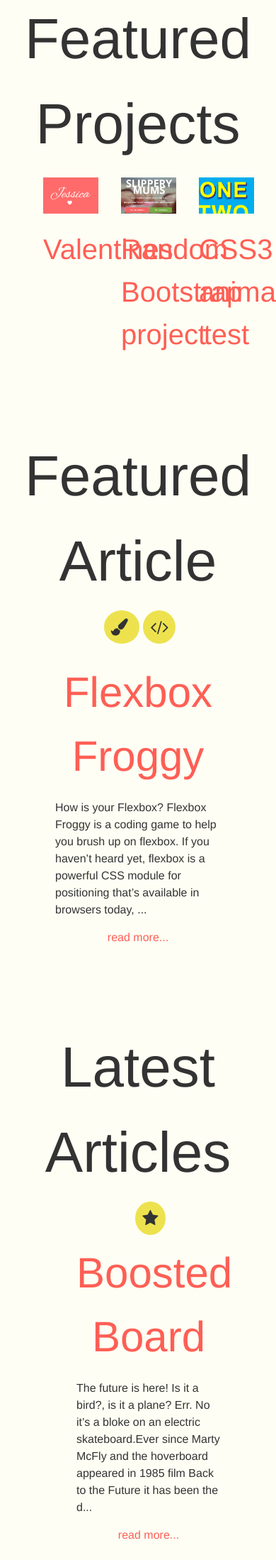
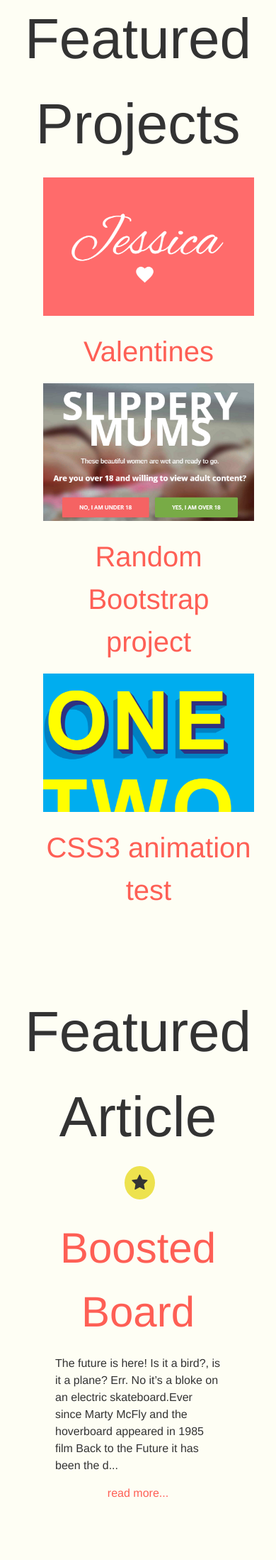
Before and after one commit to Yonald/portfolio, a Jekyll site: the page built from index.html, in a window 390 px wide. Shown: the part 513-2711 px from the top of the page at 71% size. Built offline with Jekyll 4.4.1, drawn with Linux system fonts in a browser that asks for light colours; nearby versions of some CDN libraries.

Commit message:
boostedboard blog featued && .project media query added

```diff
--- a/_posts/blog/2016-04-03-flexbox-froggy.markdown
+++ b/_posts/blog/2016-04-03-flexbox-froggy.markdown
@@ -3,7 +3,7 @@ layout: post
 title:  "Flexbox Froggy"
 date:   2016-04-03 18:00:39 +0100
 categories: blog
-featured: true
+featured: false
 tags: fa-paint-brush fa-code
 ---
 
--- a/_sass/components/_project.scss
+++ b/_sass/components/_project.scss
@@ -15,3 +15,9 @@
 	margin-top: 0.5em;
 	font-size: $h3-font-size;
 }
+
+@media screen and (max-width: 790px) {
+    .project {
+        width: 100%;
+    }
+}
```
